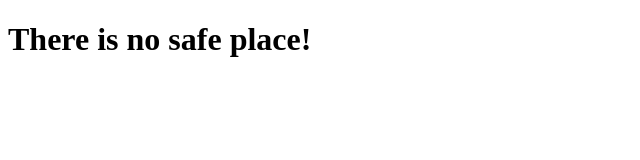
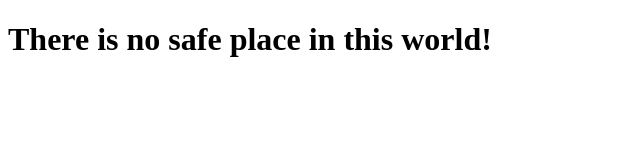
Before and after one commit to lnxwds24/web-anonim, a plain HTML site: page index.html in a window 1280 px wide. Shown: the whole page, without its empty margins (0-640 px from the left). Drawn offline with Linux system fonts and the light colour scheme.

Commit message:
Update index.html

```diff
--- a/index.html
+++ b/index.html
@@ -6,6 +6,6 @@
   <title>Anonymouse</title>
 </head>
 <body>
-  <h1>There is no safe place!</h1>
+  <h1>There is no safe place in this world!</h1>
 </body>
 </html>
```
